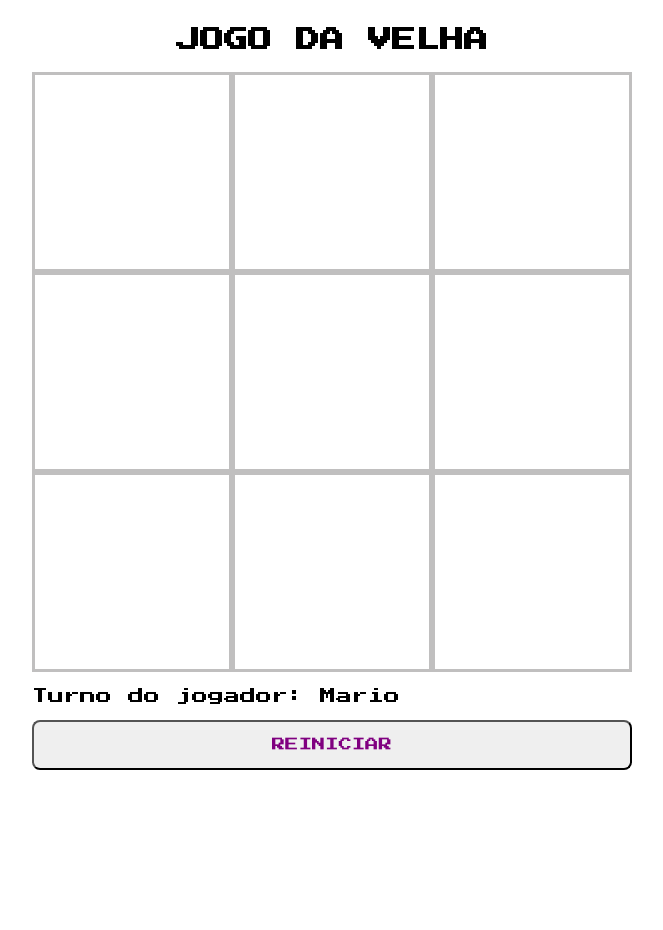
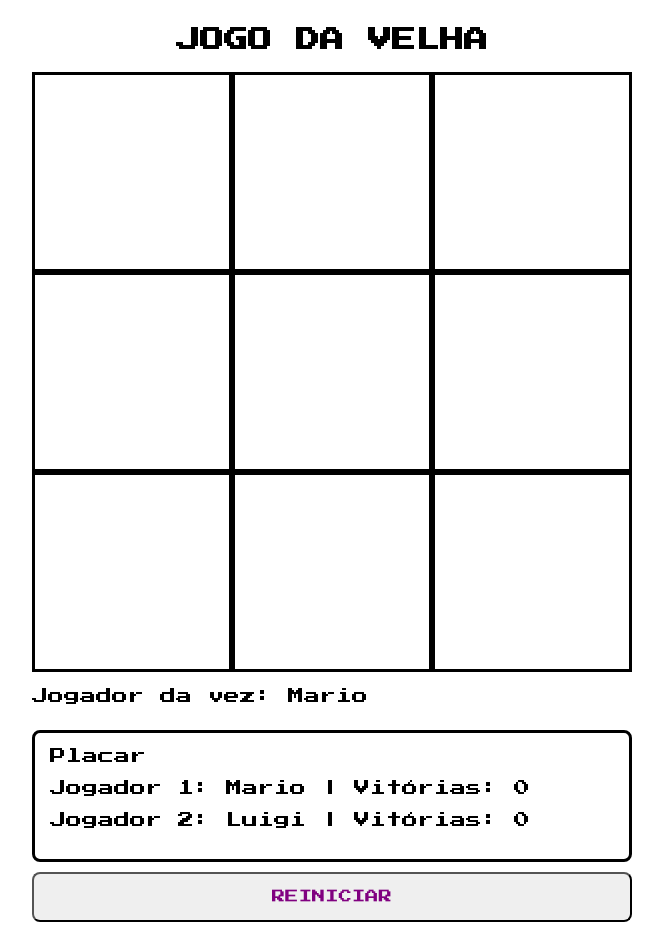
Before and after one commit to felipegabriel1942/tic-tac-toe, an Angular app: page / in a window 1280 px wide. Shown: the whole page, without its empty margins (308-971 px from the left). Before the commit the page ends 800 px from the top, so only its background shows below. Built offline with nearby package versions, Linux system fonts and the light colour scheme.

Commit message:
Creating scoreboard for the game

```diff
--- a/src/app/app.component.css
+++ b/src/app/app.component.css
@@ -22,7 +22,7 @@ button {
 }
 
 button:active {
-  background: rgba(128, 128, 128, 0.459);
+  background: black;
 }
 
 @media (max-width: 640px), (max-width: 320px) {
@@ -37,4 +37,8 @@ button:active {
     background: white;
     cursor: pointer;
   }
+
+  p {
+    font-size: 10px;
+  }
 }
--- a/src/app/app.component.html
+++ b/src/app/app.component.html
@@ -1,16 +1,19 @@
 <main>
   <h2>JOGO DA VELHA</h2>
+
   <div class="board">
-    <ng-container *ngFor="let value of fieldValues; let i = index">
-      <app-field
-        [fieldMark]="value"
-        [index]="i"
-        (click)="setValueOnField(i)"
-      ></app-field>
-    </ng-container>
+    <app-field
+      *ngFor="let value of fieldValues; let i = index"
+      [fieldMark]="value"
+      [index]="i"
+      (click)="setValueOnField(i)"
+    ></app-field>
   </div>
-  <p *ngIf="!isGameWon()">Turno do jogador: {{ playerOnTurn.name }}</p>
+
+  <p *ngIf="!isGameWon()">Jogador da vez: {{ playerOnTurn.name }}</p>
   <P *ngIf="isGameWon()">Jogador vencedor: {{ winnerPlayer.name }}</P>
+
+  <app-scoreboard [players]="players"></app-scoreboard>
 
   <button (click)="restartGame()">REINICIAR</button>
 </main>
--- a/src/app/app.component.ts
+++ b/src/app/app.component.ts
@@ -103,6 +103,9 @@ export class AppComponent implements OnInit {
 
     if (this.isVictorious(fieldsValuesSum)) {
       this.winnerPlayer = this.playerOnTurn;
+      this.winnerPlayer.pontuation++;
+      const index = this.players.indexOf(this.winnerPlayer);
+      this.players[index] = this.winnerPlayer;
     }
   }
 
--- a/src/app/app.module.ts
+++ b/src/app/app.module.ts
@@ -5,11 +5,13 @@ import { AppRoutingModule } from './app-routing.module';
 import { AppComponent } from './app.component';
 import { FieldComponent } from './components/field/field.component';
 import { BrowserAnimationsModule } from '@angular/platform-browser/animations';
+import { ScoreboardComponent } from './components/scoreboard/scoreboard.component';
 
 @NgModule({
   declarations: [
     AppComponent,
-    FieldComponent
+    FieldComponent,
+    ScoreboardComponent
   ],
   imports: [
     BrowserModule,
--- a/src/app/components/field/field.component.css
+++ b/src/app/components/field/field.component.css
@@ -4,7 +4,7 @@ div {
   vertical-align: middle;
   line-height: 200px;
   font-size: 35px;
-  border: 3px solid rgba(19, 18, 18, 0.267);
+  border: 3px solid black;
 }
 
 div:hover {
--- /dev/null
+++ b/src/app/components/scoreboard/scoreboard.component.css
@@ -0,0 +1,16 @@
+div {
+  border: 3px solid black;
+  padding: 15px;
+  margin: 10px 0;
+  border-radius: 8px;
+}
+
+@media (max-width: 640px), (max-width: 320px) {
+  p {
+    font-size: 10px;
+  }
+
+  label {
+    font-size: 10px;
+  }
+}
--- /dev/null
+++ b/src/app/components/scoreboard/scoreboard.component.html
@@ -0,0 +1,9 @@
+<div>
+  <label>Placar</label>
+  <ng-container *ngFor="let player of players; let i = index">
+    <p>
+      Jogador {{ i + 1 }}: {{ player?.name }} | Vitórias:
+      {{ player?.pontuation }}
+    </p>
+  </ng-container>
+</div>
--- /dev/null
+++ b/src/app/components/scoreboard/scoreboard.component.ts
@@ -0,0 +1,15 @@
+import { Component, Input, OnInit } from '@angular/core';
+import { Player } from 'src/app/models/player.model';
+
+@Component({
+  selector: 'app-scoreboard',
+  templateUrl: './scoreboard.component.html',
+  styleUrls: ['./scoreboard.component.css'],
+})
+export class ScoreboardComponent implements OnInit {
+  @Input() players: Player[] = [];
+
+  constructor() {}
+
+  ngOnInit(): void {}
+}
--- a/src/app/models/player.model.ts
+++ b/src/app/models/player.model.ts
@@ -1,9 +1,11 @@
 export class Player {
   name: string;
   mark: number;
+  pontuation: number;
 
-  constructor({ name = null, mark = null } = {}) {
+  constructor({ name = null, mark = null, pontuation = 0 } = {}) {
     this.name = name;
     this.mark = mark;
+    this.pontuation = pontuation;
   }
 }
```
